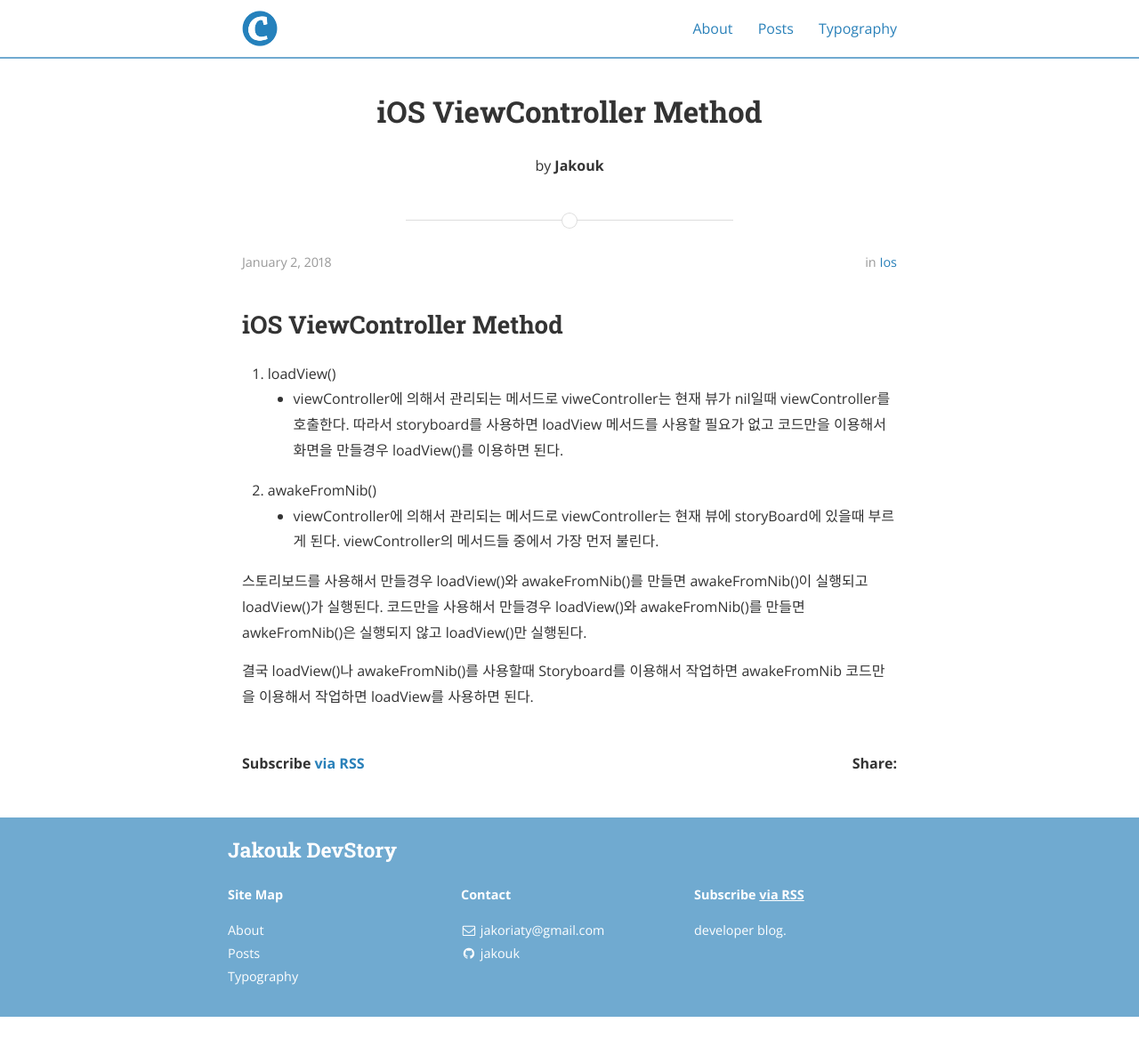
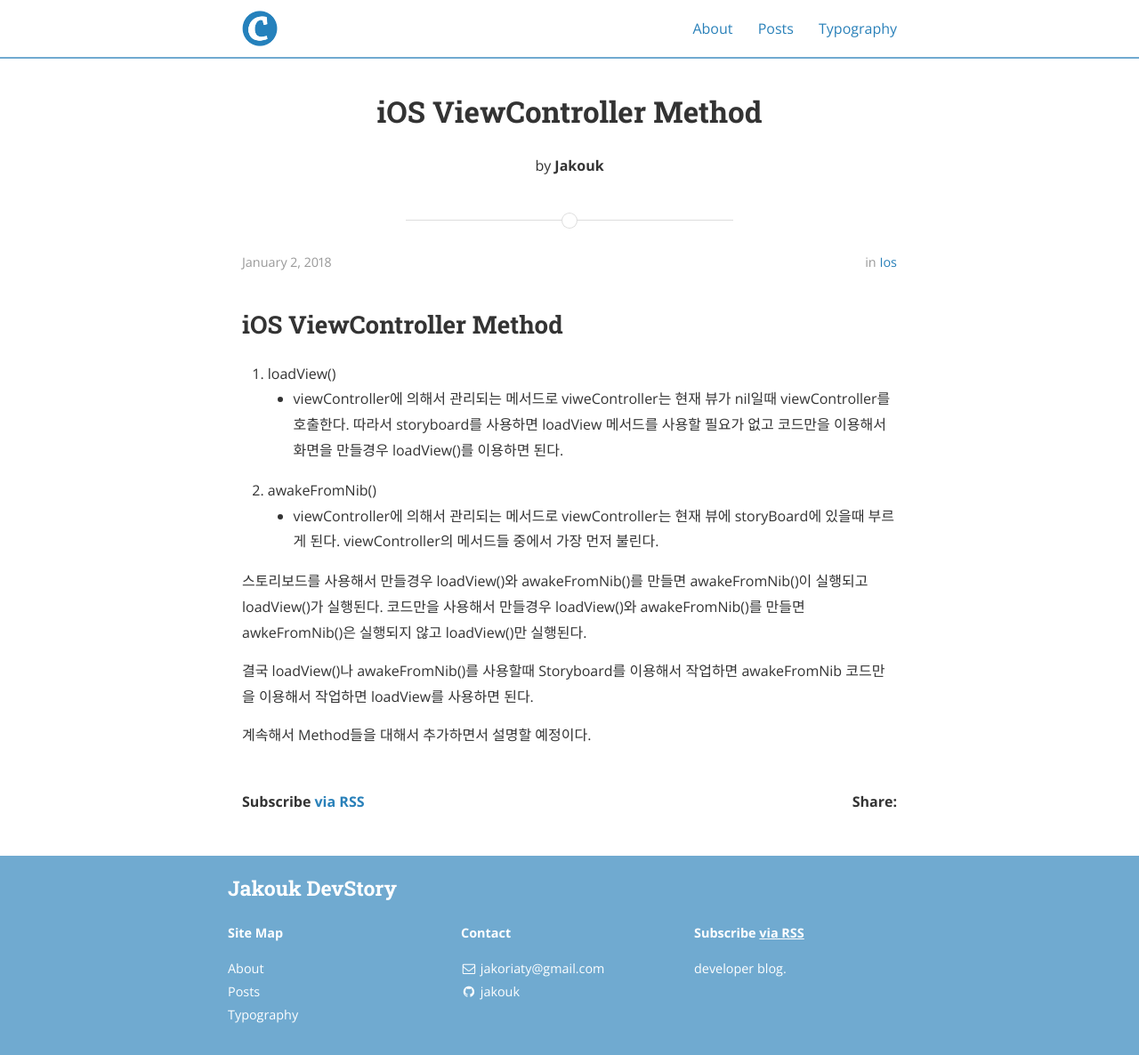
Before and after one commit to jakouk/jakouk, a Jekyll site: the page built from _posts/2018-01-01-iOS viewController Method.markdown, in a window 1280 px wide. Shown: the whole page at 89% size. Built offline with Jekyll 4.4.1, drawn with Linux system fonts in a browser that asks for light colours; nearby versions of some CDN libraries; before the commit the page ends 1143 px from its top, so only the background shows below that.

Commit message:
Update 2018-01-01-iOS viewController Method.markdown

```diff
--- a/_posts/2018-01-01-iOS viewController Method.markdown
+++ b/_posts/2018-01-01-iOS viewController Method.markdown
@@ -22,3 +22,5 @@ loadView 메서드를 사용할 필요가 없고 코드만을 이용해서 화
 결국 loadView()나 awakeFromNib()를 사용할때
 Storyboard를 이용해서 작업하면 awakeFromNib
 코드만을 이용해서 작업하면 loadView를 사용하면 된다.
+
+계속해서 Method들을 대해서 추가하면서 설명할 예정이다.
```
